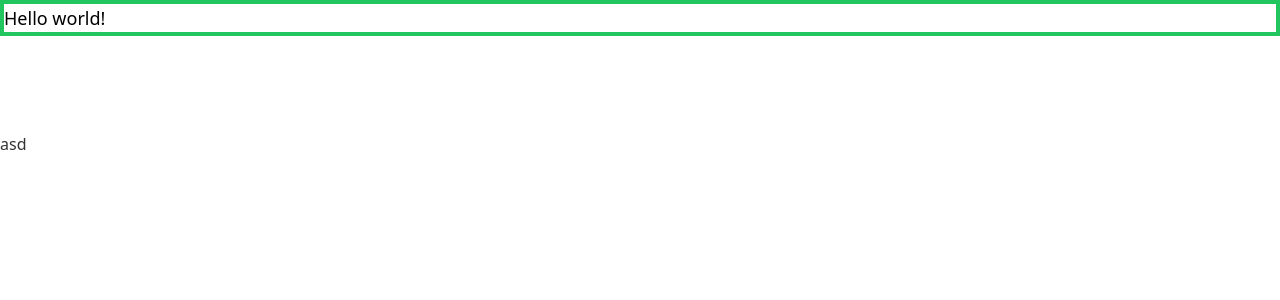
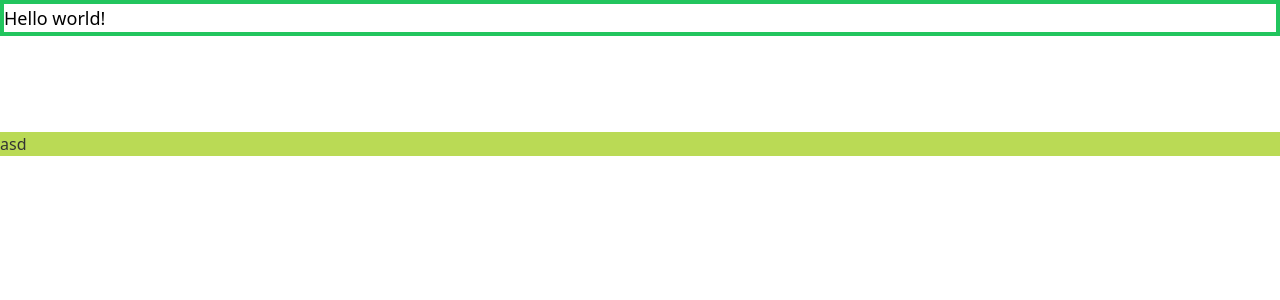
Before and after one commit to MrBunnyGif/tailwind-studycase, a Next.js app: page / in a window 1280 px wide. Shown: the top 300 px of the page. Built offline with nearby package versions, Linux system fonts and the light colour scheme.

Commit message:
arbitrary value

```diff
--- a/app/page.tsx
+++ b/app/page.tsx
@@ -7,7 +7,8 @@ export default function Home() {
       <h1 className="border-4 border-green-500 sm:text-base md:text-lg mb-3">
         Hello world!
       </h1>
-      <h2 className="text-vueJs-1313">
+      {/* using tailwindcss arbitrary values feature to set a background color that is not defined in the tailwindcss palette */}
+      <h2 className="text-vueJs-1313 bg-[#bada55]">
         asd
       </h2>
     </>
--- a/tailwind.config.js
+++ b/tailwind.config.js
@@ -37,7 +37,6 @@ module.exports = {
       4: "8rem",
       5: "10rem",
       6: "12rem",
-
     }
   },
   plugins: [],
```
